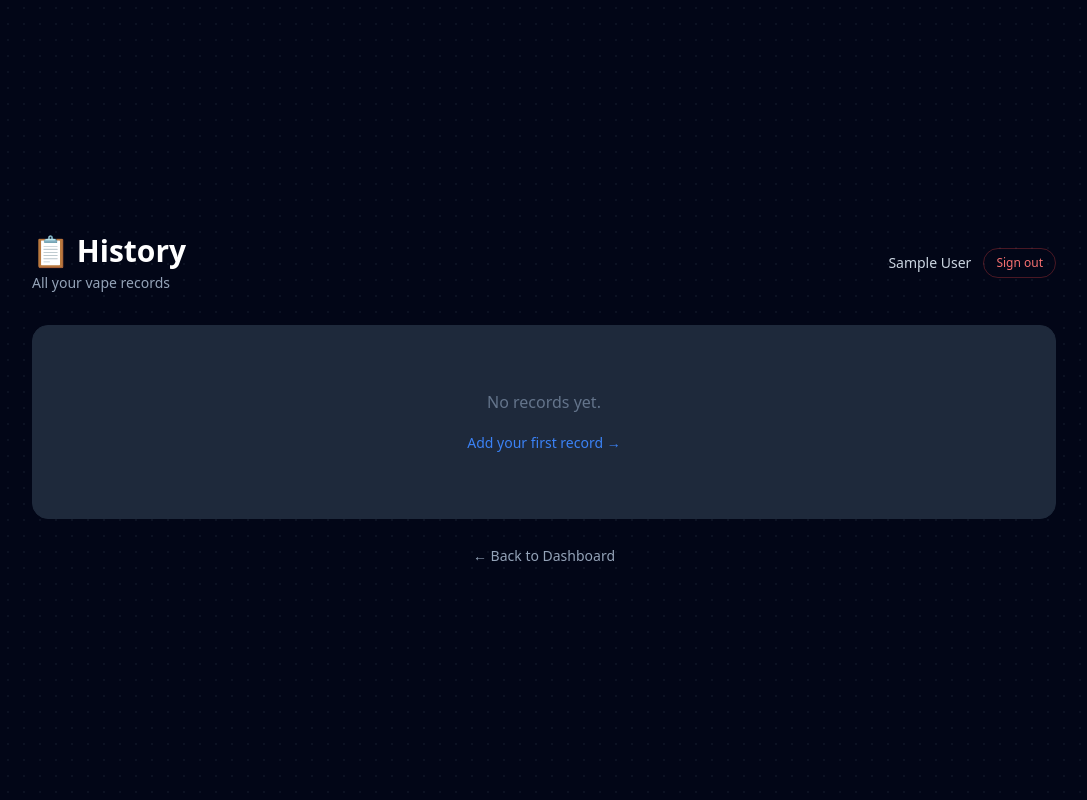
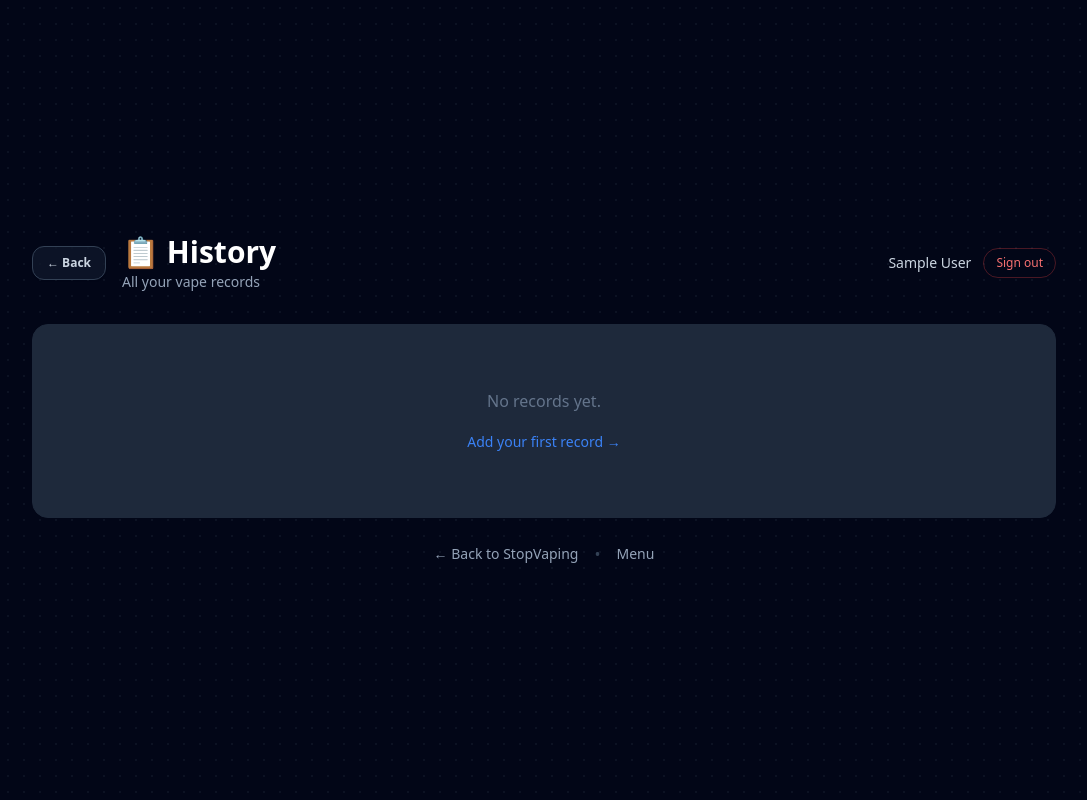
Before and after one commit to jurandir007/eufit, a Flask app: page /vaping/history in a window 1280 px wide. Shown: the whole page, without its empty margins (96-1183 px from the left). Run offline with Flask 3, Linux system fonts and the light colour scheme; the visitor is signed in with stand-in values (Sample User, id 1); data that the repository does not hold is empty; some libraries are stand-ins or nearby versions.

Commit message:
feat(vaping): add header back navigation buttons across templates

```diff
--- a/app/templates/vaping/history.html
+++ b/app/templates/vaping/history.html
@@ -7,9 +7,16 @@
 
 <!-- Header -->
 <div class="flex items-center justify-between mb-8">
-    <div>
-        <h1 class="text-3xl font-bold text-white">📋 History</h1>
-        <p class="text-sm text-slate-400 mt-1">All your vape records</p>
+    <div class="flex items-center gap-4">
+        <a href="{{ url_for('vaping.home') }}"
+           title="Back to StopVaping"
+           class="text-xs font-semibold text-slate-300 hover:text-white bg-slate-900/80 hover:bg-slate-800 border border-slate-700 hover:border-accentBlue/60 px-3.5 py-2 rounded-xl transition-all flex items-center gap-1.5 shadow-sm">
+            ← Back
+        </a>
+        <div>
+            <h1 class="text-3xl font-bold text-white">📋 History</h1>
+            <p class="text-sm text-slate-400 mt-0.5">All your vape records</p>
+        </div>
     </div>
     <div class="flex items-center gap-3">
         <span class="text-sm text-slate-300">{{ user.name }}</span>
@@ -84,10 +91,15 @@
 </div>
 
 <!-- Botão voltar -->
-<div class="text-center mt-6">
+<div class="flex items-center justify-center gap-4 mt-6">
     <a href="{{ url_for('vaping.home') }}"
        class="inline-block text-sm text-slate-400 hover:text-slate-200 transition-colors">
-        ← Back to Dashboard
+        ← Back to StopVaping
+    </a>
+    <span class="text-slate-700">•</span>
+    <a href="{{ url_for('dashboard.home') }}"
+       class="inline-block text-sm text-slate-400 hover:text-slate-200 transition-colors">
+        Menu
     </a>
 </div>
 
```
Also changed, not shown: app/templates/vaping/edit.html (+10 -3 lines), app/templates/vaping/home.html (+10 -3 lines).
